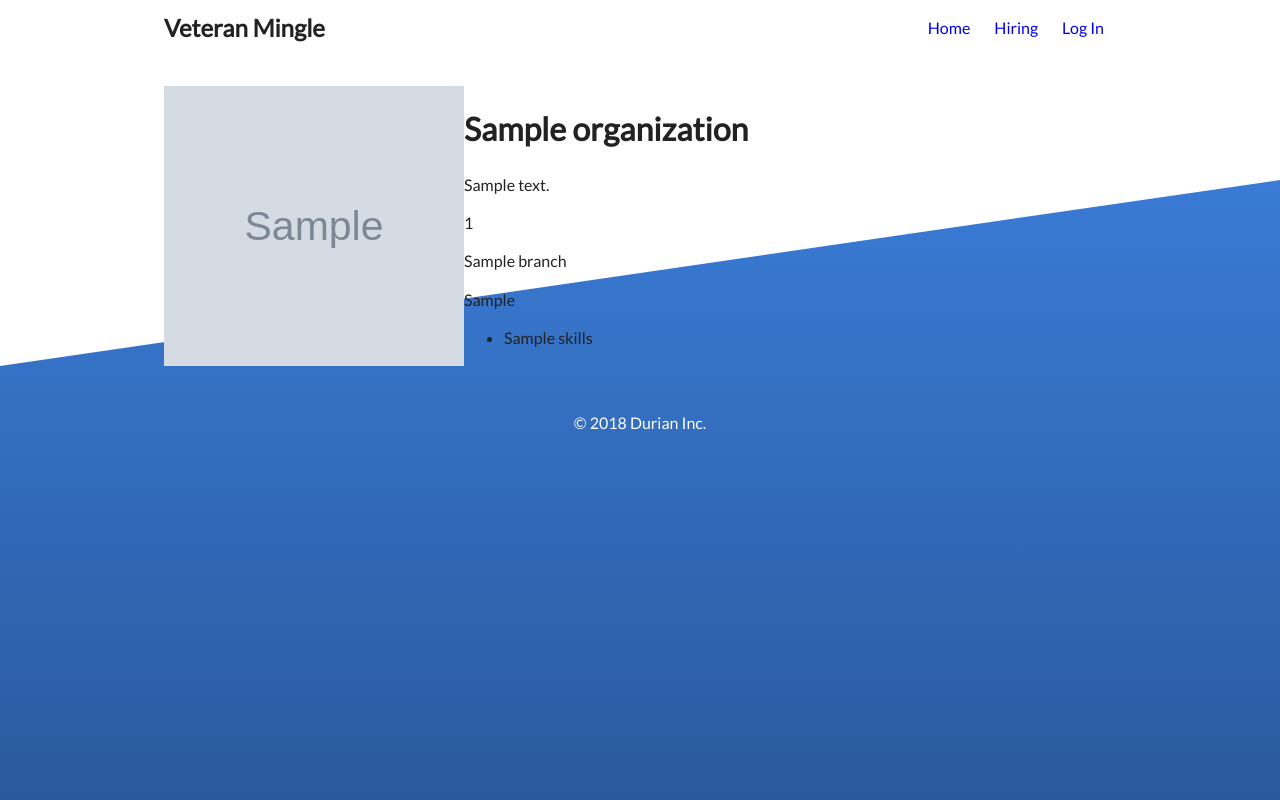
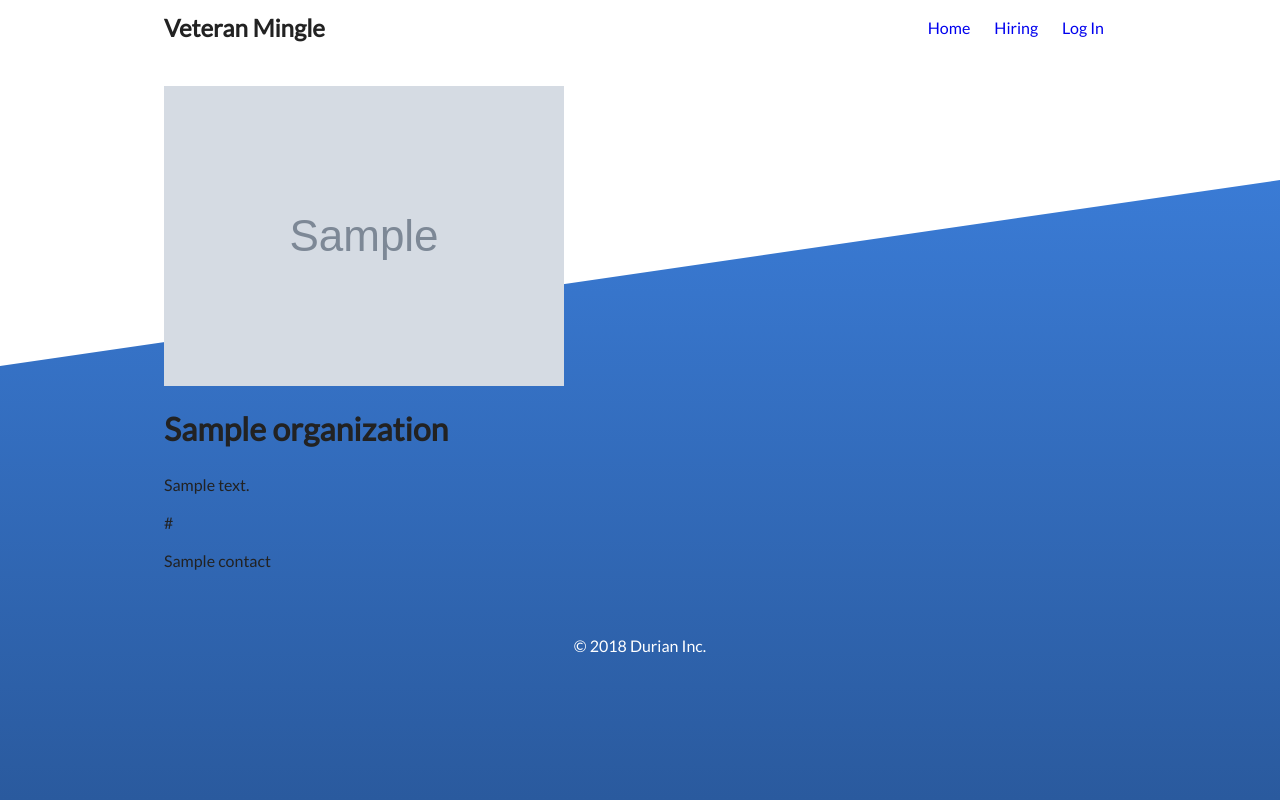
Before and after one commit to Durian-Inc/VeterIn, a Flask app: template app/templates/organization.html in a window 1280 px wide. Run offline with Flask 2, Linux system fonts and the light colour scheme; the template is opened without the code that fills it: most values are stand-ins (such as "Sample title", 1, 10 or a date in 2020); grey boxes marked "Sample" are stand-in pictures.

Commit message:
fixed organization template

```diff
--- a/app/templates/organization.html
+++ b/app/templates/organization.html
@@ -6,22 +6,13 @@
 {% endblock %}
 {% block title %}{{ organization.name }}{% endblock %}
 {% block body %}
-<div class="veteran___header">
-  <img class="veteran___image" src="/static/img/{{ organization.image }}">
-  <div class="veteran___meta">
+<div class="organization___header">
+  <img class="organization___image" src="/static/img/{{ organization.image }}">
+  <div class="organization___name">
     <h1>{{ organization.name }}</h1>
-    <p class="veteran___bio">{{ organization.bio }}</p>
-    <p class="veteran___rank">{{ organization.rank }}</p>
-    <p class="veteran___branch">{{ organization.branch }}</p>
-    <p class="veteran___years">{{ organization.years_served }}</p>
-    {% if organization.skills %}
-    {% set skills = organization.skills.split(',') %}
-    <ul class="veteran___skills">
-    {% for skill in skills %}
-      <li class="veteran___skill">{{ skill }}</li>
-    {% endfor %}
-    </ul>
-    {% endif %}
+    <p class="organization___bio">{{ organization.bio }}</p>
+    <p class="organization___url">{{ organization.url }}</p>
+    <p class="organization___contact">{{ organization.contact }}</p>
   </div>
 </div>
 {% endblock %}
```
